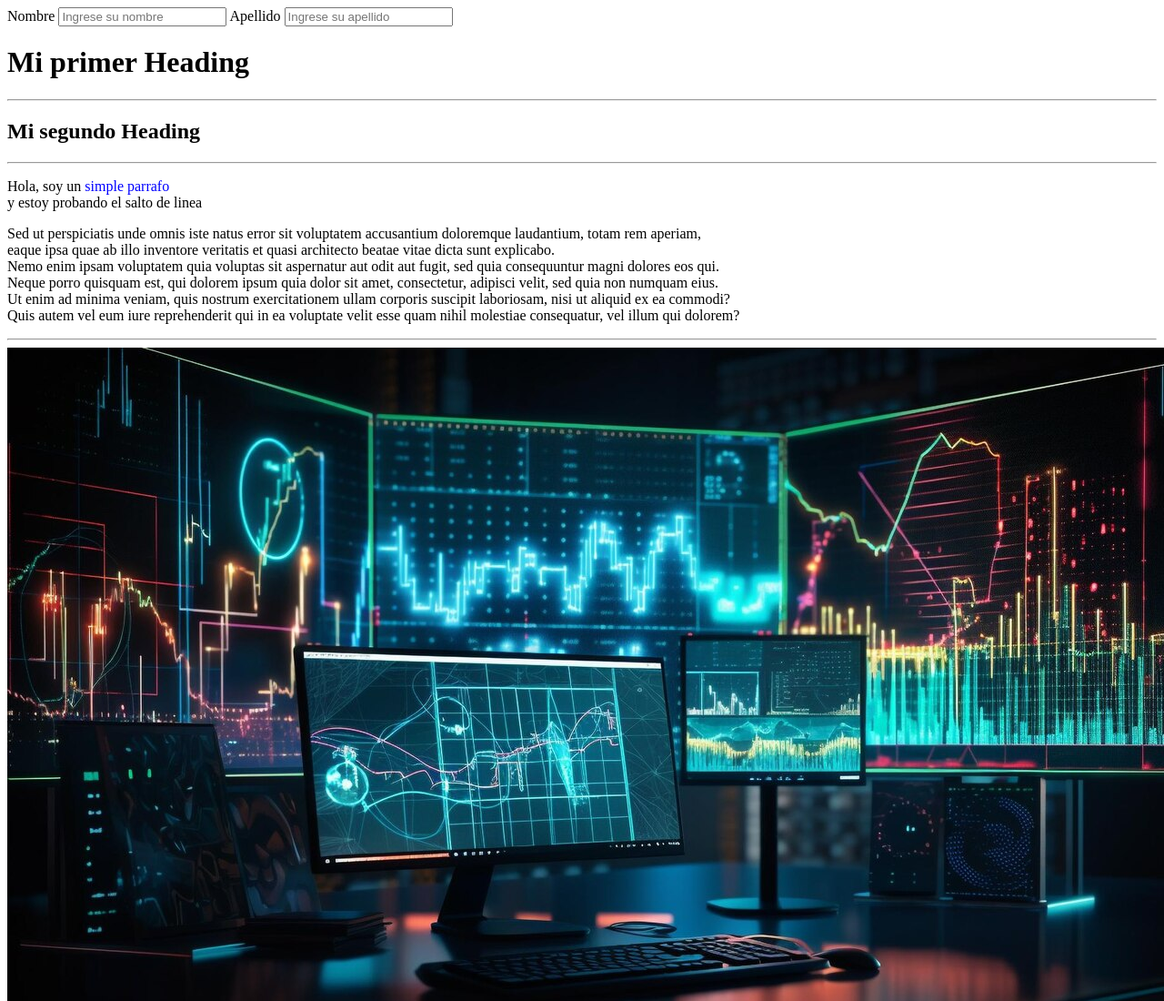
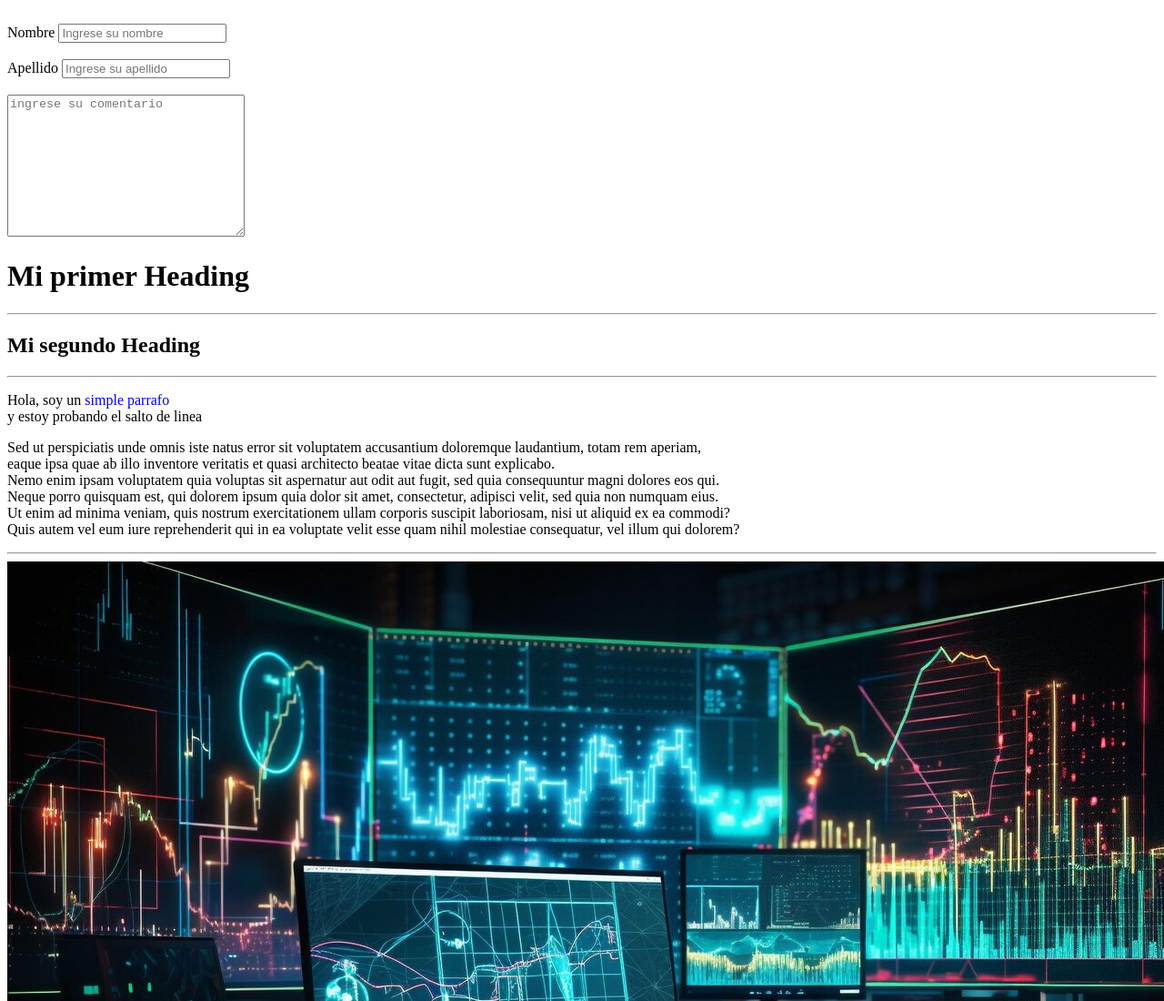
Before and after one commit to Cristian-Veliz/HTML, a plain HTML site: page index.html in a window 1280 px wide. Shown: the top 1100 px of the page at 91% size. Drawn offline with Linux system fonts and the light colour scheme.

Commit message:
textArea

```diff
--- a/index.html
+++ b/index.html
@@ -8,12 +8,15 @@
   </head>
   <body>
     <form>
+      <br>
       <label for="Nombre">Nombre</label>
       <input
       id="Nombre"
       name="Nombre"
       type="text"
       placeholder="Ingrese su nombre">
+      <br>
+      <br>
       <label for="Apellido">Apellido</label>
       <input
       id="Apellido"
@@ -21,6 +24,15 @@
       placeholder="Ingrese su apellido"
       type="text"
       >
+      <br>
+      <br>
+      <textarea
+      name="comentario"
+      placeholder="ingrese su comentario"
+      id="comentario"
+      cols="30"
+      rows="10"
+      ></textarea>
     </form>
     <h1>Mi primer Heading</h1>
     <hr />
```
